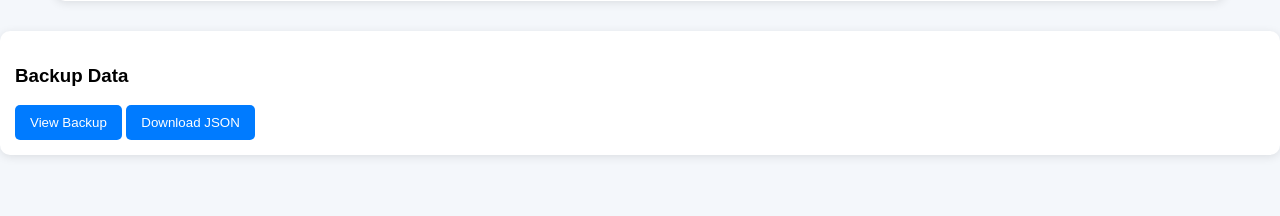
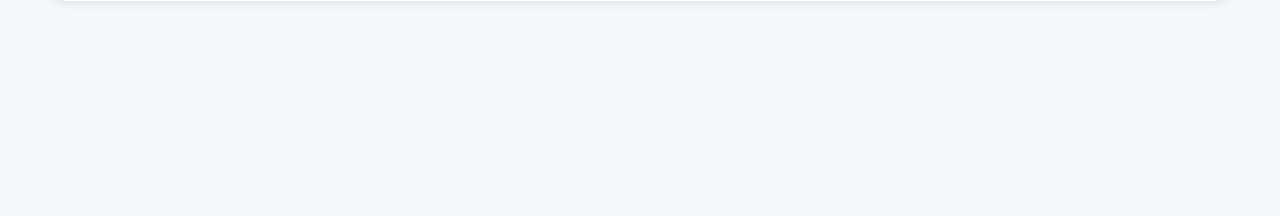
Before and after one commit to priyam-26/Patient-Management-System, a Flask app: page / in a window 1280 px wide. Shown: the part 452-668 px from the top of the page. Run offline with Flask 3, Linux system fonts and the light colour scheme; data that the repository does not hold is empty; some libraries are stand-ins or nearby versions.

Commit message:
Remove backup feature

```diff
--- a/app.py
+++ b/app.py
@@ -180,21 +180,6 @@ def delete_patient(id):
     else:
         return jsonify({"message": "Patient not found"})
 
-
-# -----------------------------
-# Backup Data
-# -----------------------------
-
-@app.route('/backup')
-def backup():
-    conn = get_db_connection()
-    cursor = conn.cursor()
-    cursor.execute("SELECT * FROM patients")
-    data = cursor.fetchall()
-    conn.close()
-
-    return jsonify(data)
-
 # -----------------------------
 # RUN APP
 # -----------------------------
--- a/static/script.js
+++ b/static/script.js
@@ -148,62 +148,5 @@ document.addEventListener("DOMContentLoaded", () => {
         });
     });
 
-// 📦 Load backup and show in table
-async function loadBackup() {
-    const res = await fetch("/backup");
-    const data = await res.json();
-
-    if (!data.length) {
-        alert("No data found");
-        return;
-    }
-
-    const table = document.getElementById("backupTable");
-    const header = document.getElementById("backupHeader");
-    const body = document.getElementById("backupBody");
-
-    table.style.display = "table";
-
-    header.innerHTML = "";
-    body.innerHTML = "";
-
-    // Create headers dynamically
-    const keys = Object.keys(data[0]);
-    keys.forEach(key => {
-        header.innerHTML += `<th>${key}</th>`;
-    });
-
-    // Fill rows
-    data.forEach(row => {
-        let tr = "<tr>";
-        keys.forEach(key => {
-            tr += `<td>${row[key]}</td>`;
-        });
-        tr += "</tr>";
-        body.innerHTML += tr;
-    });
-}
-
-
-// 📥 Download backup as JSON
-async function downloadBackup() {
-    const res = await fetch("/backup");
-    const data = await res.json();
-
-    const blob = new Blob([JSON.stringify(data, null, 2)], {
-        type: "application/json"
-    });
-
-    const url = URL.createObjectURL(blob);
-
-    const a = document.createElement("a");
-    a.href = url;
-    a.download = "patients_backup.json";
-    a.click();
-
-    URL.revokeObjectURL(url);
-}
-
-
     loadPatients();
 });
--- a/static/style.css
+++ b/static/style.css
@@ -94,18 +94,6 @@ th {
     margin: 3px;
 }
 
-#backupTable {
-    margin-top: 15px;
-}
-
-#backupTable th {
-    background: #28a745;
-}
-
-#backupTable td {
-    font-size: 14px;
-}
-
 .result-box {
     margin-top: 10px;
     padding: 15px;
--- a/templates/index.html
+++ b/templates/index.html
@@ -60,22 +60,6 @@
     </div>
 </div>
 
-<div class="card">
-    <h3>Backup Data</h3>
-
-    <button onclick="loadBackup()">View Backup</button>
-    <button onclick="downloadBackup()">Download JSON</button>
-
-    <div class="table-wrapper">
-        <table id="backupTable" style="display:none;">
-            <thead>
-                <tr id="backupHeader"></tr>
-            </thead>
-            <tbody id="backupBody"></tbody>
-        </table>
-    </div>
-</div>
-
 <!-- JS -->
 <script src="{{ url_for('static', filename='script.js') }}"></script>
 
```
